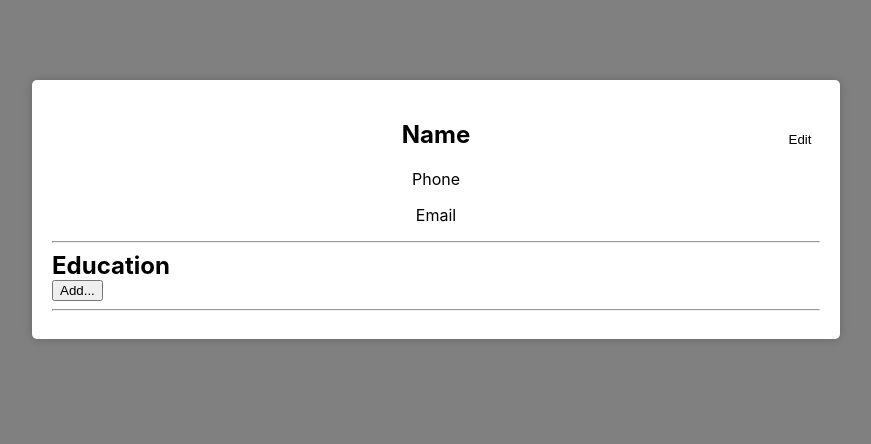
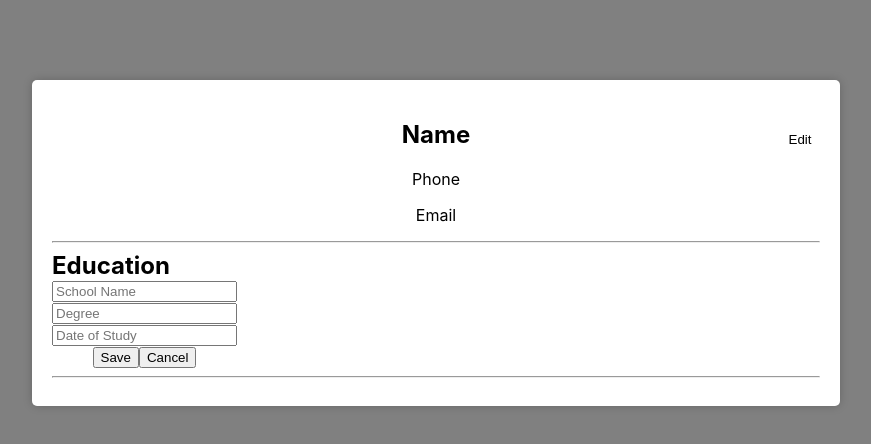
Before and after one commit to thejwuscript/cv-application, a React (Create React App) app: page / in a window 1280 px wide. Both pictures are taken after a click on the button "Add...". Shown: the top 444 px of the page, without its empty margins (204-1075 px from the left). Built offline with nearby package versions, Linux system fonts and the light colour scheme; the HTML template or start-up script is replaced by a standard one.

Commit message:
Use controlled components on form

```diff
--- /dev/null
+++ b/src/components/AddButton.js
@@ -0,0 +1,13 @@
+import React, { Component } from "react";
+
+class AddButton extends Component {
+  render() {
+    return (
+      <button type="button" onClick={this.props.toggle}>
+        Add...
+      </button>
+    );
+  }
+}
+
+export default AddButton;
--- a/src/components/Education.js
+++ b/src/components/Education.js
@@ -1,13 +1,41 @@
-import React, { Component } from 'react';
+import React, { Component } from "react";
+import AddButton from './AddButton';
+import NewEducationForm from "./NewEducationForm";
 
 class Education extends Component {
+  constructor() {
+    super();
+
+    this.state = {
+      mode: "view",
+    };
+
+    this.toggleMode = this.toggleMode.bind(this);
+  }
+
+  toggleMode() {
+    let desiredMode = this.state.mode === "view" ? "new" : "view"
+
+    this.setState({
+      mode: desiredMode,
+    })
+  }
+
   render() {
+    let bottomElement;
+
+    if (this.state.mode === "view") {
+      bottomElement = <AddButton toggle={this.toggleMode} />
+    } else {
+      bottomElement = <NewEducationForm toggle={this.toggleMode} />
+    }
+
     return (
-      <div className='education-container'>
+      <div className="education-container">
         <h2>Education</h2>
-        <button type="button">Add...</button>
+        {bottomElement}
       </div>
-    )
+    );
   }
 }
 
--- /dev/null
+++ b/src/components/NewEducationForm.js
@@ -0,0 +1,46 @@
+import React, { Component } from "react";
+
+class NewEducationForm extends Component {
+  constructor() {
+    super();
+
+    this.state = {
+      schoolName: '',
+      degree: '',
+      date: '',
+    }
+  }
+
+  handleChange(e) {
+    this.setState({ [e.target.id]: e.target.value });
+  }
+
+  render() {
+    return (
+      <form action="">
+        <div>
+          <input
+            type="text"
+            id="schoolName"
+            placeholder="School Name"
+            value={this.state.schoolInput}
+            onChange={this.handleChange}
+            required
+          />
+        </div>
+        <div>
+          <input type="text" id="degree" placeholder="Degree" value={this.state.degreeInput} onChange={this.handleChange} required />
+        </div>
+        <div>
+          <input type="text" id="date" placeholder="Date of Study" value={this.state.dateInput} onChange={this.handleChange} required />
+        </div>
+        <div>
+          <button type="submit">Save</button>
+          <button type="button" onClick={this.props.toggle}>Cancel</button>
+        </div>
+      </form>
+    );
+  }
+}
+
+export default NewEducationForm;
```
